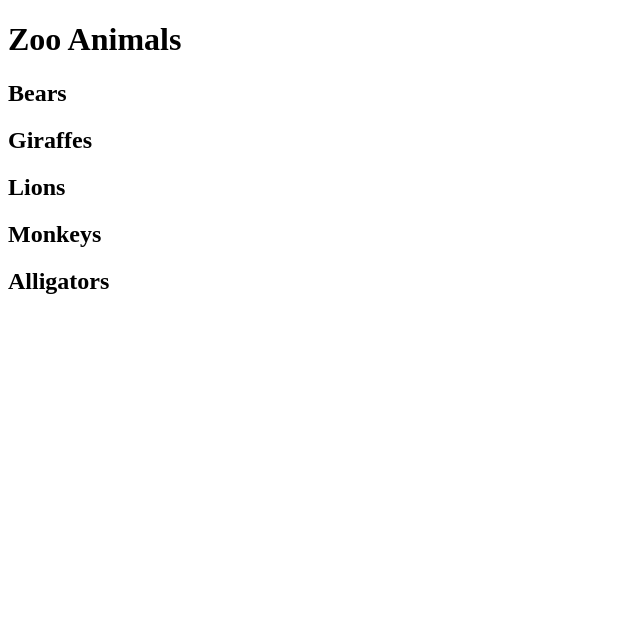
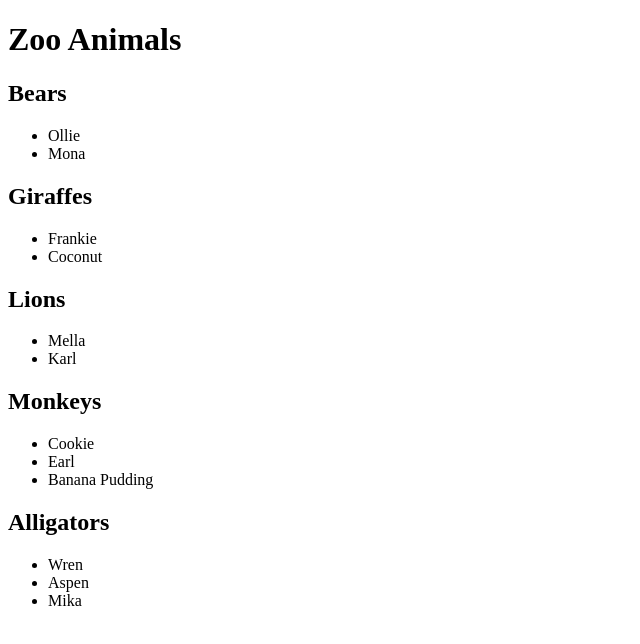
Before and after one commit to espinoza91592/HTMLZOO, a plain HTML site: page index.html in a window 1280 px wide. Shown: the whole page, without its empty margins (0-640 px from the left). Drawn offline with Linux system fonts and the light colour scheme.

Commit message:
Animals names

```diff
--- a/index.html
+++ b/index.html
@@ -8,14 +8,32 @@
         <h1>Zoo Animals</h1>
 
         <h2>Bears</h2>
-
+            <ul>
+               <li>Ollie</li>
+               <li>Mona</li>
+            </ul>
         <h2>Giraffes</h2>
-
+            <ul>
+                <li>Frankie</li>
+                <li>Coconut</li>
+            </ul>
         <h2>Lions</h2>
-
+            <ul>
+                <li>Mella</li>
+                <li>Karl</li>
+            </ul>
         <h2>Monkeys</h2>
-
+            <ul>
+                <li>Cookie</li>
+                <li>Earl</li>
+                <li>Banana Pudding</li>
+            </ul>
         <h2>Alligators</h2>
+            <ul>
+                <li>Wren</li>
+                <li>Aspen</li>
+                <li>Mika</li>
+            </ul>
 
     </body>
 
```
